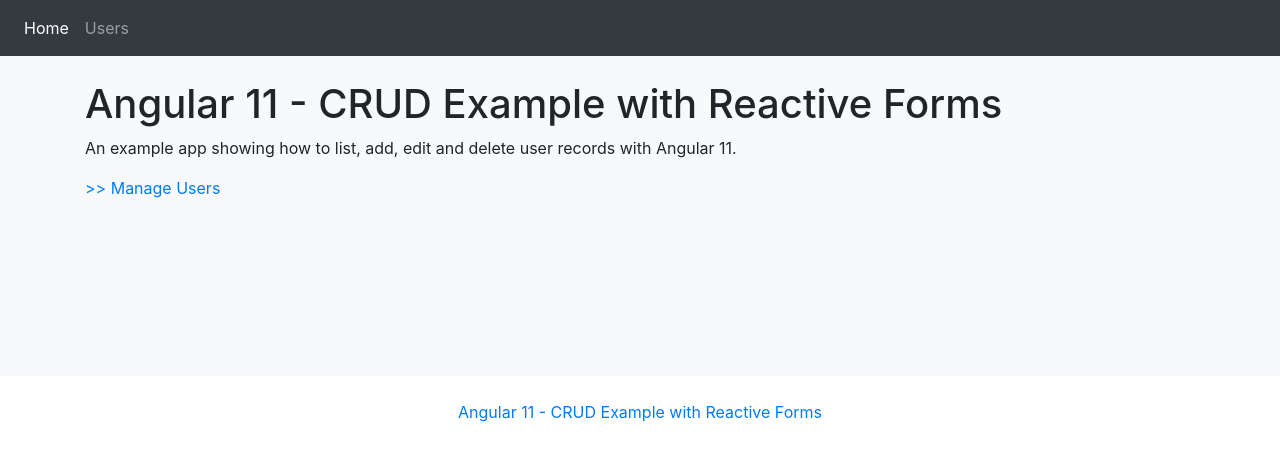
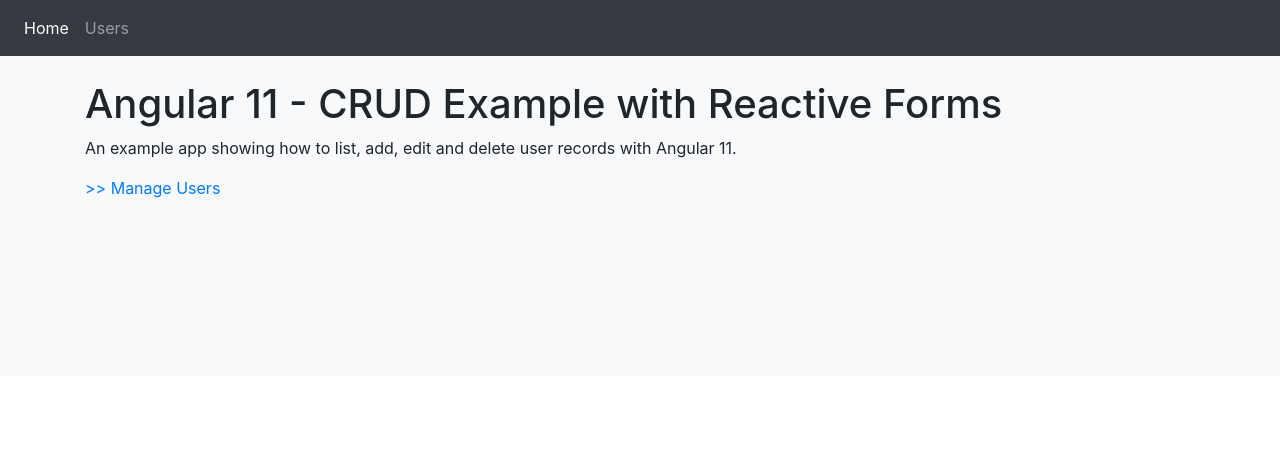
Before and after one commit to bhupi2016/angular-11-crud-users, an Angular app: page / in a window 1280 px wide. Shown: the top 460 px of the page. Built offline with nearby package versions, Linux system fonts and the light colour scheme; no server answers.

Commit message:
1 file modified

```diff
--- a/src/app/app.component.html
+++ b/src/app/app.component.html
@@ -11,11 +11,3 @@
     <alert></alert>
     <router-outlet></router-outlet>
 </div>
-
-<!-- credits -->
-<div class="text-center mt-4">
-    <p>
-        <a href="https://jasonwatmore.com/post/2020/12/15/angular-11-crud-example-with-reactive-forms" target="_top">Angular 11 - CRUD Example with Reactive Forms</a>
-    </p>
-
-</div>
```
